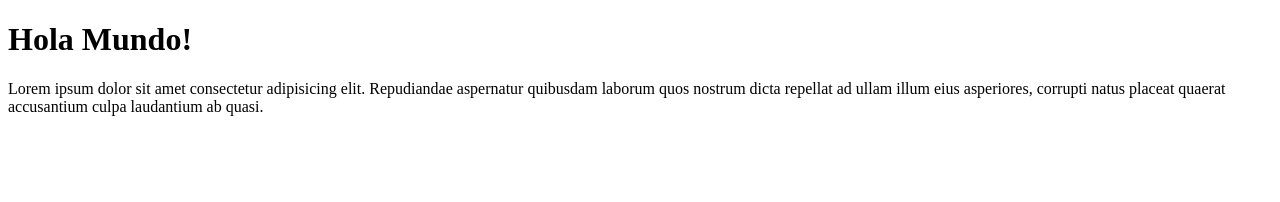
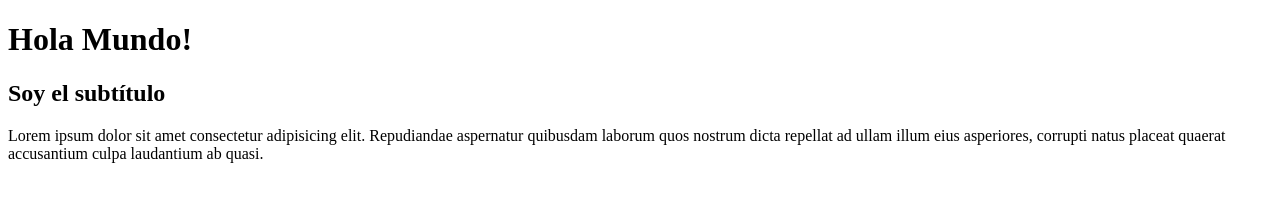
Before and after one commit to testdami555/testmartesyjuevesm, a plain HTML site: page index.html in a window 1280 px wide. Drawn offline with Linux system fonts and the light colour scheme.

Commit message:
Agregado h2

```diff
--- a/index.html
+++ b/index.html
@@ -7,6 +7,7 @@
 </head>
 <body>
     <h1>Hola Mundo!</h1>
+    <h2>Soy el subtítulo</h2>
     <p>Lorem ipsum dolor sit amet consectetur adipisicing elit. Repudiandae aspernatur quibusdam laborum quos nostrum dicta repellat ad ullam illum eius asperiores, corrupti natus placeat quaerat accusantium culpa laudantium ab quasi.</p>
 </body>
 </html>
```
